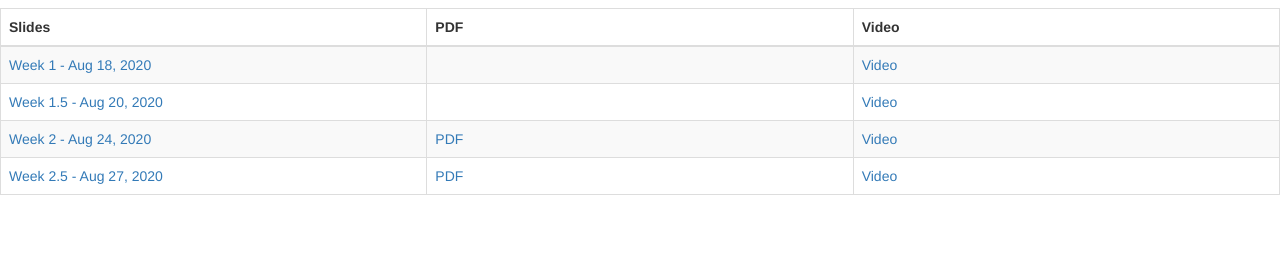
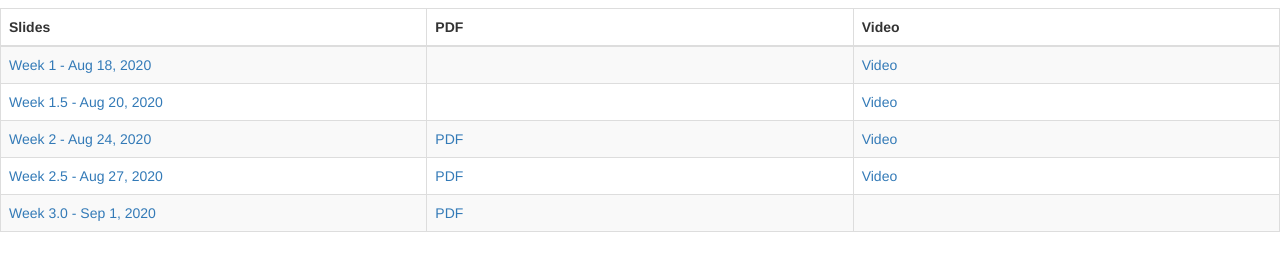
Before and after one commit to chrisfauerbach/info610_fall_2020, a plain HTML site: page index.html in a window 1280 px wide. Shown: the part 188-458 px from the top of the page. Drawn offline with nearby package versions, Linux system fonts and the light colour scheme.

Commit message:
adding to list

```diff
--- a/index.html
+++ b/index.html
@@ -37,7 +37,12 @@
   <tr>
     <td><a href="week2.5/index.html" target="_blank" >Week 2.5 - Aug 27, 2020</a> </td>
     <td> <a target="_blank" href="week2.5/week2.5.pdf">PDF</a> </td>
-    <td> <a href="" target="_blank">Video</a></td>
+    <td> <a href="https://youtu.be/B6V1PIy07z8" target="_blank">Video</a></td>
+  </tr>
+  <tr>
+    <td><a href="week3.0/index.html" target="_blank" >Week 3.0 - Sep 1, 2020</a> </td>
+    <td> <a target="_blank" href="week3/week3.0.pdf">PDF</a> </td>
+    <td> <a href="" target="_blank"></a></td>
   </tr>
 </table>
 </body>
```
